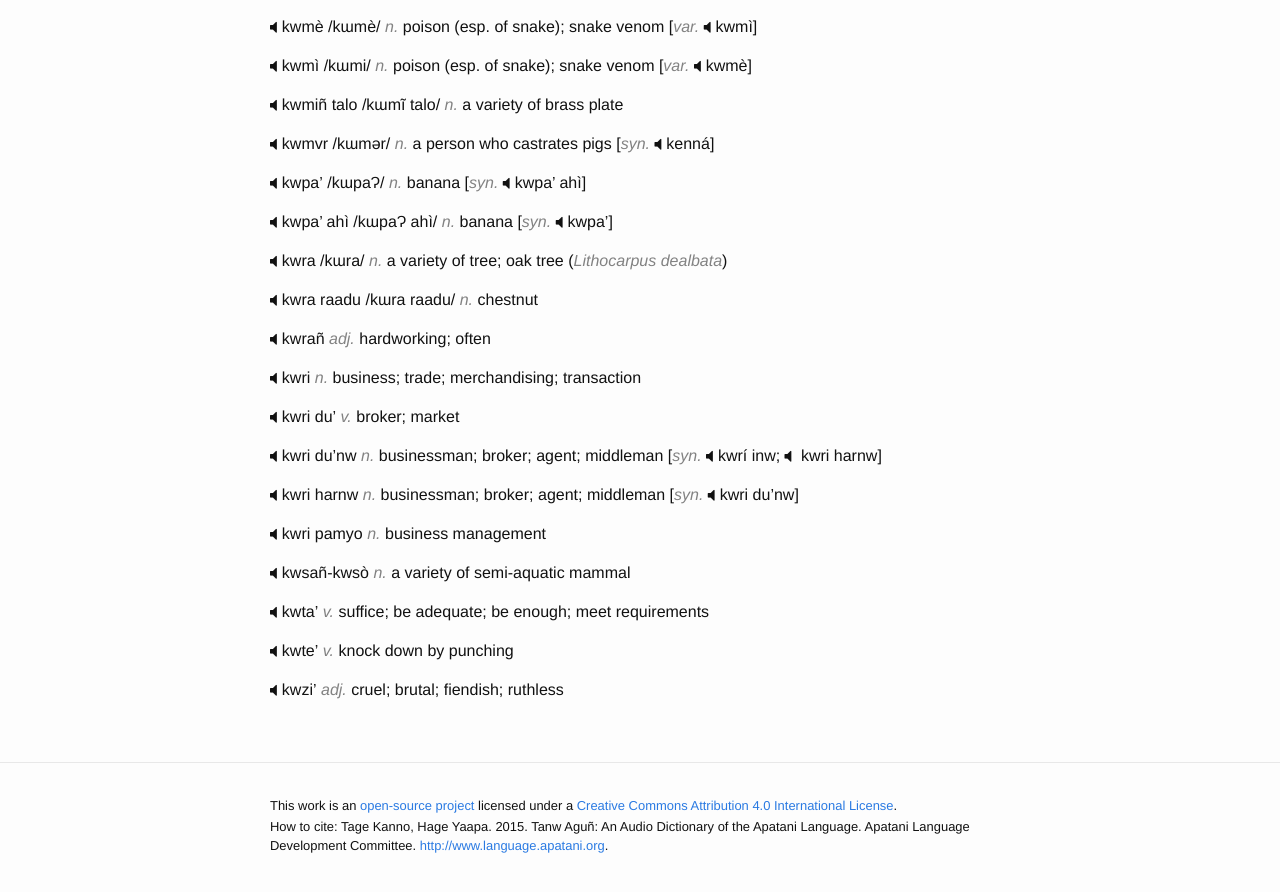
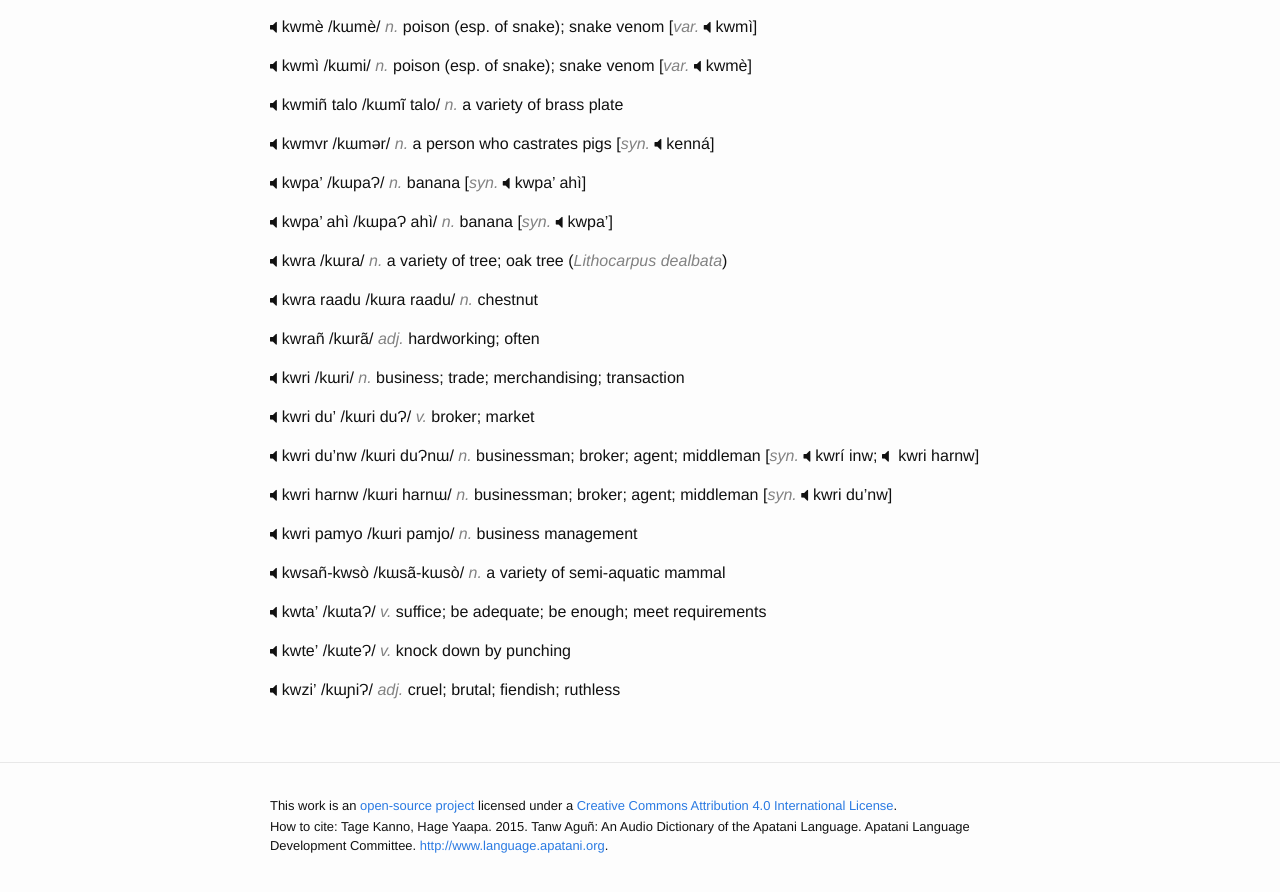
Before and after one commit to hacksparrow/language.apatani.org, a Jekyll site: the page built from dictionary/k.md, in a window 1280 px wide and 900 px high, scrolled down 10716 px. Shown: the top 892 px of the window. Built offline with Jekyll 4.4.1, drawn with Linux system fonts in a browser that asks for light colours; nearby versions of some CDN libraries; comment, search, counter and statistics services are not loaded.

Commit message:
Update k.md

```diff
--- a/dictionary/k.md
+++ b/dictionary/k.md
@@ -548,22 +548,22 @@ __kwra__	/kɯra/ _n._	a variety of tree; oak tree (_Lithocarpus dealbata_)
 
 __kwra raadu__ /kɯra raadu/	_n._	chestnut
 
-__kwrañ__	_adj._	hardworking; often
+__kwrañ__	/kɯrã/ _adj._	hardworking; often
 
-__kwri__	_n._	business; trade; merchandising; transaction
+__kwri__	/kɯri/ _n._	business; trade; merchandising; transaction
 
-__kwri du'__	_v._	broker; market
+__kwri du'__ /kɯri duɁ/	_v._	broker; market
 
-__kwri du'nw__	_n._	businessman;  broker; agent; middleman	[_syn._	kwrí inw; kwri harnw]
+__kwri du'nw__ /kɯri duɁnɯ/	_n._	businessman;  broker; agent; middleman	[_syn._	kwrí inw; kwri harnw]
 
-__kwri harnw__	_n._	businessman;  broker; agent; middleman	[_syn._	kwri du'nw]
+__kwri harnw__	/kɯri harnɯ/ _n._	businessman;  broker; agent; middleman	[_syn._	kwri du'nw]
 
-__kwri pamyo__	_n._	business management
+__kwri pamyo__	/kɯri pamjo/ _n._	business management
 
-__kwsañ-kwsò__	_n._	a variety of semi-aquatic mammal
+__kwsañ-kwsò__	/kɯsã-kɯsò/ _n._	a variety of semi-aquatic mammal
 
-__kwta'__	_v._	suffice; be adequate; be enough; meet requirements
+__kwta'__	/kɯtaɁ/ _v._	suffice; be adequate; be enough; meet requirements
 
-__kwte'__	_v._	knock down by punching
+__kwte'__	/kɯteɁ/ _v._	knock down by punching
 
-__kwzi'__	_adj._	cruel; brutal; fiendish; ruthless
+__kwzi'__	/kɯɲiɁ/ _adj._	cruel; brutal; fiendish; ruthless
```
